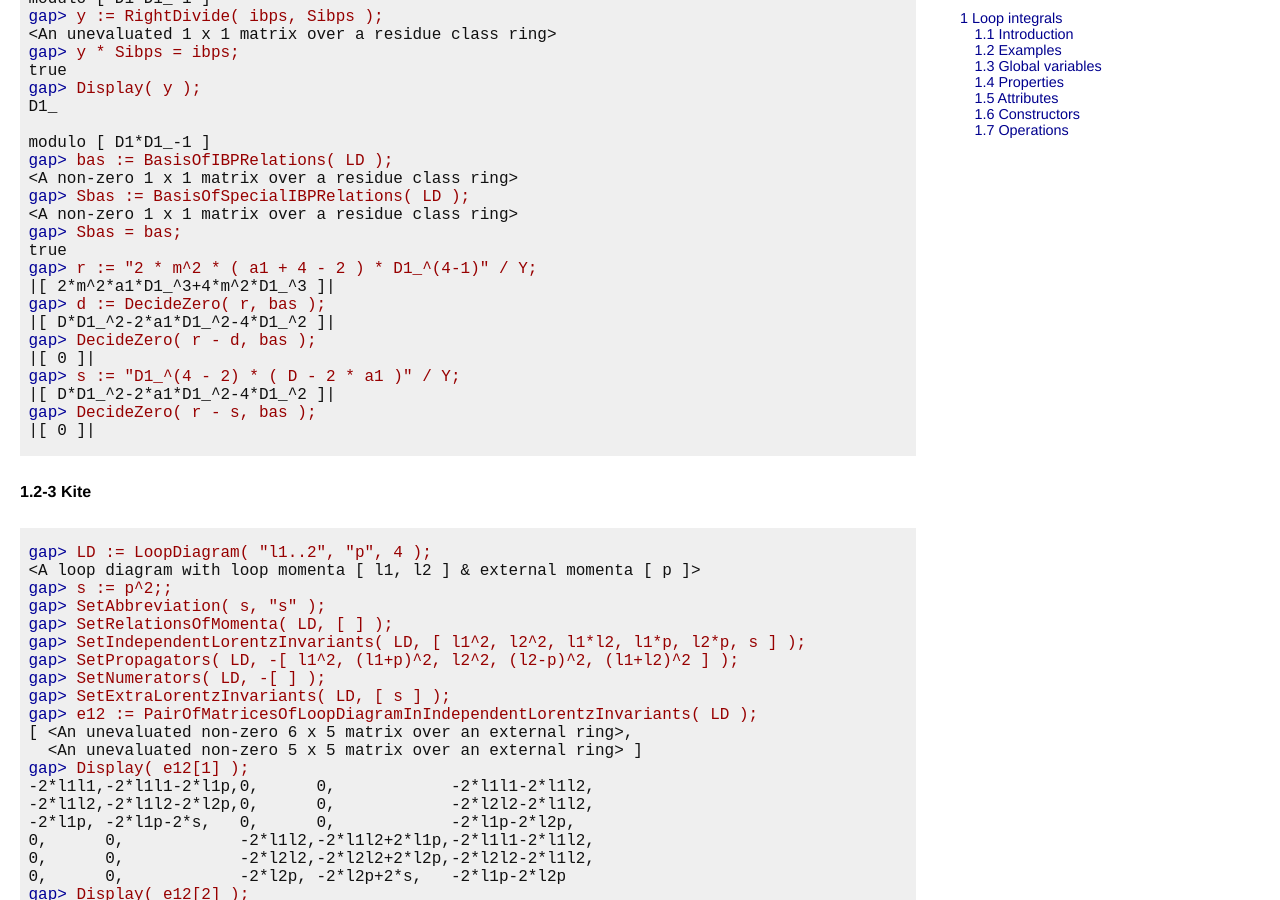
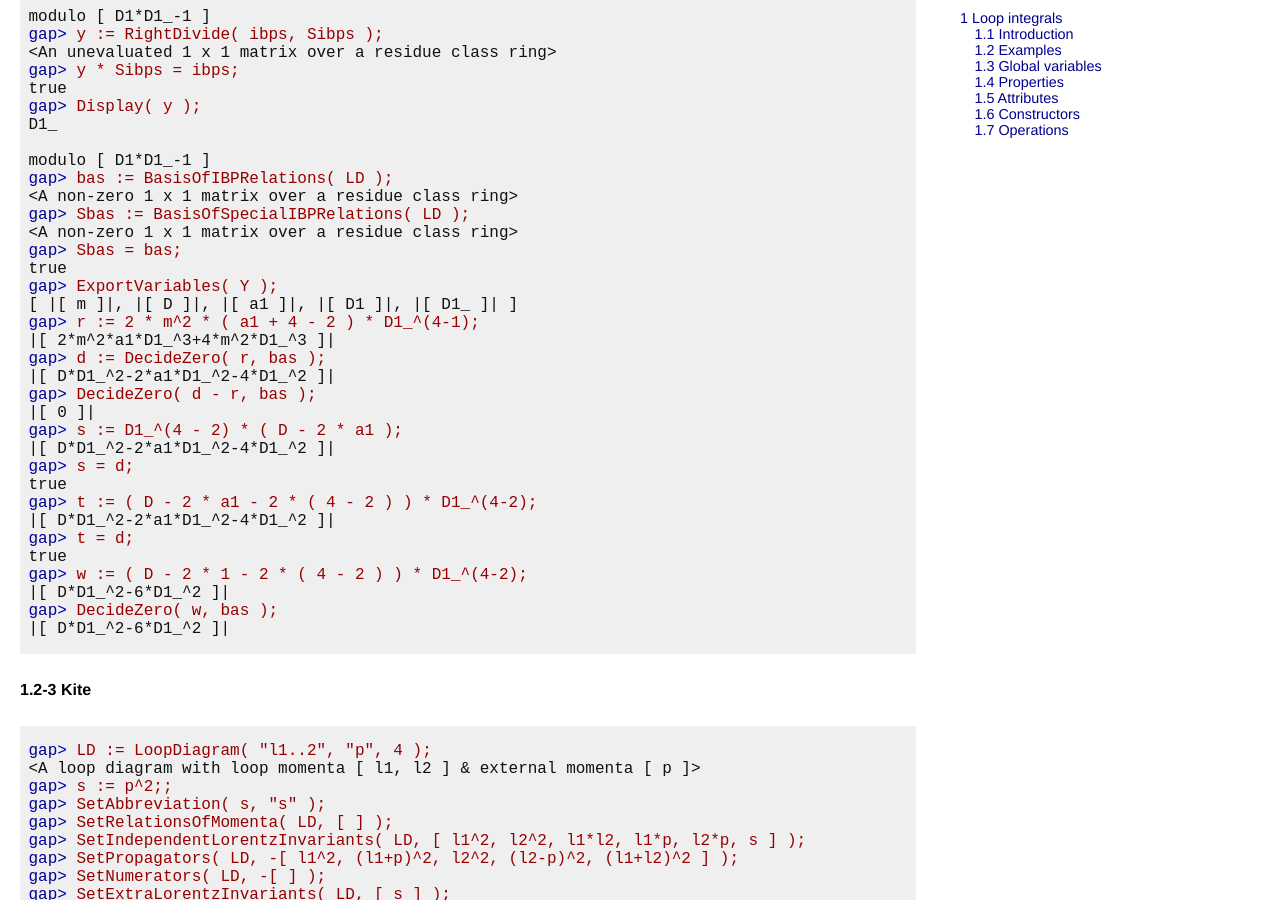
Before and after one commit to homalg-project/LoopIntegrals, a Jekyll site: the page doc/chap1.html, which Jekyll copies as it is, in a window 1280 px wide and 900 px high, scrolled down 1853 px. Built offline with Jekyll 4.4.1, drawn with Linux system fonts in a browser that asks for light colours; some of the changed text lies outside the part shown.

Commit message:
Update website for LoopIntegrals 2020.05.10

```diff
--- a/doc/chap0.html
+++ b/doc/chap0.html
@@ -92,7 +92,7 @@
 <div class="ContSSBlock">
 <span class="ContSS"><br /><span class="nocss">&nbsp;&nbsp;</span><a href="chap1.html#X79D1F2257A4621F8">1.2-1 <span class="Heading">Lorentz vectors</span></a>
 </span>
-<span class="ContSS"><br /><span class="nocss">&nbsp;&nbsp;</span><a href="chap1.html#X811824A37C2C1786">1.2-2 <span class="Heading">Simple example</span></a>
+<span class="ContSS"><br /><span class="nocss">&nbsp;&nbsp;</span><a href="chap1.html#X7B81F02282B1E9D0">1.2-2 <span class="Heading">1 Loop tadpole</span></a>
 </span>
 <span class="ContSS"><br /><span class="nocss">&nbsp;&nbsp;</span><a href="chap1.html#X85383F147BF76F74">1.2-3 <span class="Heading">Kite</span></a>
 </span>
--- a/doc/chap0_mj.html
+++ b/doc/chap0_mj.html
@@ -95,7 +95,7 @@
 <div class="ContSSBlock">
 <span class="ContSS"><br /><span class="nocss">&nbsp;&nbsp;</span><a href="chap1_mj.html#X79D1F2257A4621F8">1.2-1 <span class="Heading">Lorentz vectors</span></a>
 </span>
-<span class="ContSS"><br /><span class="nocss">&nbsp;&nbsp;</span><a href="chap1_mj.html#X811824A37C2C1786">1.2-2 <span class="Heading">Simple example</span></a>
+<span class="ContSS"><br /><span class="nocss">&nbsp;&nbsp;</span><a href="chap1_mj.html#X7B81F02282B1E9D0">1.2-2 <span class="Heading">1 Loop tadpole</span></a>
 </span>
 <span class="ContSS"><br /><span class="nocss">&nbsp;&nbsp;</span><a href="chap1_mj.html#X85383F147BF76F74">1.2-3 <span class="Heading">Kite</span></a>
 </span>
--- a/doc/chap1.html
+++ b/doc/chap1.html
@@ -30,7 +30,7 @@
 <div class="ContSSBlock">
 <span class="ContSS"><br /><span class="nocss">&nbsp;&nbsp;</span><a href="chap1.html#X79D1F2257A4621F8">1.2-1 <span class="Heading">Lorentz vectors</span></a>
 </span>
-<span class="ContSS"><br /><span class="nocss">&nbsp;&nbsp;</span><a href="chap1.html#X811824A37C2C1786">1.2-2 <span class="Heading">Simple example</span></a>
+<span class="ContSS"><br /><span class="nocss">&nbsp;&nbsp;</span><a href="chap1.html#X7B81F02282B1E9D0">1.2-2 <span class="Heading">1 Loop tadpole</span></a>
 </span>
 <span class="ContSS"><br /><span class="nocss">&nbsp;&nbsp;</span><a href="chap1.html#X85383F147BF76F74">1.2-3 <span class="Heading">Kite</span></a>
 </span>
@@ -175,14 +175,15 @@
 true
 </pre></div>
 
-<p><a id="X811824A37C2C1786" name="X811824A37C2C1786"></a></p>
+<p><a id="X7B81F02282B1E9D0" name="X7B81F02282B1E9D0"></a></p>
 
-<h5>1.2-2 <span class="Heading">Simple example</span></h5>
+<h5>1.2-2 <span class="Heading">1 Loop tadpole</span></h5>
 
 
 <div class="example"><pre>
-<span class="GAPprompt">gap&gt;</span> <span class="GAPinput">LD := LoopDiagram( "k", "": parameters := "m" );</span>
-&lt;A loop diagram with loop momenta [ k ] &amp; external momenta [ ]&gt;
+<span class="GAPprompt">gap&gt;</span> <span class="GAPinput">LD := LoopDiagram( "k", "": masses := "m" );</span>
+&lt;A loop diagram with loop momenta [ k ] &amp; external momenta [ ] &amp;
+ masses [ m ]&gt;
 <span class="GAPprompt">gap&gt;</span> <span class="GAPinput">SetRelationsOfMomenta( LD, [ ] );</span>
 <span class="GAPprompt">gap&gt;</span> <span class="GAPinput">SetIndependentLorentzInvariants( LD, [ k^2 ] );</span>
 <span class="GAPprompt">gap&gt;</span> <span class="GAPinput">SetPropagators( LD, [ k^2 - m^2 ] );</span>
@@ -239,16 +240,26 @@
 &lt;A non-zero 1 x 1 matrix over a residue class ring&gt;
 <span class="GAPprompt">gap&gt;</span> <span class="GAPinput">Sbas = bas;</span>
 true
-<span class="GAPprompt">gap&gt;</span> <span class="GAPinput">r := "2 * m^2 * ( a1 + 4 - 2 ) * D1_^(4-1)" / Y;</span>
+<span class="GAPprompt">gap&gt;</span> <span class="GAPinput">ExportVariables( Y );</span>
+[ |[ m ]|, |[ D ]|, |[ a1 ]|, |[ D1 ]|, |[ D1_ ]| ]
+<span class="GAPprompt">gap&gt;</span> <span class="GAPinput">r := 2 * m^2 * ( a1 + 4 - 2 ) * D1_^(4-1);</span>
 |[ 2*m^2*a1*D1_^3+4*m^2*D1_^3 ]|
 <span class="GAPprompt">gap&gt;</span> <span class="GAPinput">d := DecideZero( r, bas );</span>
 |[ D*D1_^2-2*a1*D1_^2-4*D1_^2 ]|
-<span class="GAPprompt">gap&gt;</span> <span class="GAPinput">DecideZero( r - d, bas );</span>
+<span class="GAPprompt">gap&gt;</span> <span class="GAPinput">DecideZero( d - r, bas );</span>
 |[ 0 ]|
-<span class="GAPprompt">gap&gt;</span> <span class="GAPinput">s := "D1_^(4 - 2) * ( D - 2 * a1 )" / Y;</span>
+<span class="GAPprompt">gap&gt;</span> <span class="GAPinput">s := D1_^(4 - 2) * ( D - 2 * a1 );</span>
 |[ D*D1_^2-2*a1*D1_^2-4*D1_^2 ]|
-<span class="GAPprompt">gap&gt;</span> <span class="GAPinput">DecideZero( r - s, bas );</span>
-|[ 0 ]|
+<span class="GAPprompt">gap&gt;</span> <span class="GAPinput">s = d;</span>
+true
+<span class="GAPprompt">gap&gt;</span> <span class="GAPinput">t := ( D - 2 * a1 - 2 * ( 4 - 2 ) ) * D1_^(4-2);</span>
+|[ D*D1_^2-2*a1*D1_^2-4*D1_^2 ]|
+<span class="GAPprompt">gap&gt;</span> <span class="GAPinput">t = d;</span>
+true
+<span class="GAPprompt">gap&gt;</span> <span class="GAPinput">w := ( D - 2 * 1 - 2 * ( 4 - 2 ) ) * D1_^(4-2);</span>
+|[ D*D1_^2-6*D1_^2 ]|
+<span class="GAPprompt">gap&gt;</span> <span class="GAPinput">DecideZero( w, bas );</span>
+|[ D*D1_^2-6*D1_^2 ]|
 </pre></div>
 
 <p><a id="X85383F147BF76F74" name="X85383F147BF76F74"></a></p>
```
Also changed, not shown: other parts of doc/chap0.html (+2 -2 lines), other parts of doc/chap0_mj.html (+2 -2 lines), _data/package.yml (+7 -7 lines), doc/chap0.txt (+3 -3 lines), doc/chap1.txt (+19 -8 lines), doc/chap1_mj.html (+21 -10 lines), 1 other file.
